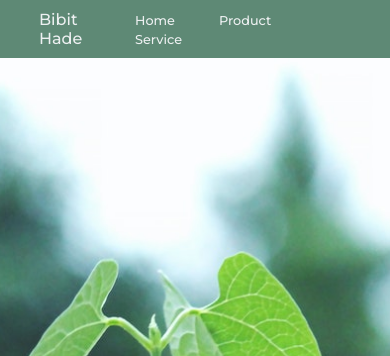
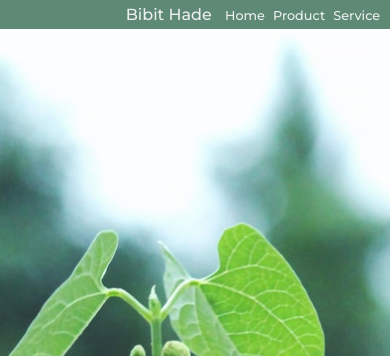
Before and after one commit to fikrixfajar/project-web-static-ukm, a plain HTML site: page index.html in a window 390 px wide. Shown: the top 356 px of the page. Drawn offline with Linux system fonts and the light colour scheme.

Commit message:
memperbaiki navbar hp

```diff
--- a/styles.css
+++ b/styles.css
@@ -427,7 +427,28 @@ Header a button:hover{
 
 /* ===Handphone=== */
 @media only screen and (max-width: 480px) {
-.buah2, .hias2, .kayu2, .taman2 {
+    header {
+        margin: 0 0;
+        justify-content: flex-end;
+        padding: 0 2%;
+    }
+
+    nav {
+        display: flex;
+        justify-content: flex-end;
+        margin: 0;
+        margin-left: 3%;
+    }
+
+    .nav_links li {
+        display: inline-block;
+        padding: 5px 2px;
+
+    }
+
+
+
+    .buah2, .hias2, .kayu2, .taman2 {
     flex-direction: column;
     margin-bottom: 120px;
 }
@@ -440,5 +461,6 @@ Header a button:hover{
     margin-bottom: 20px;
 }
 
-
+.profil {
+    width: 90%;
 }
```
